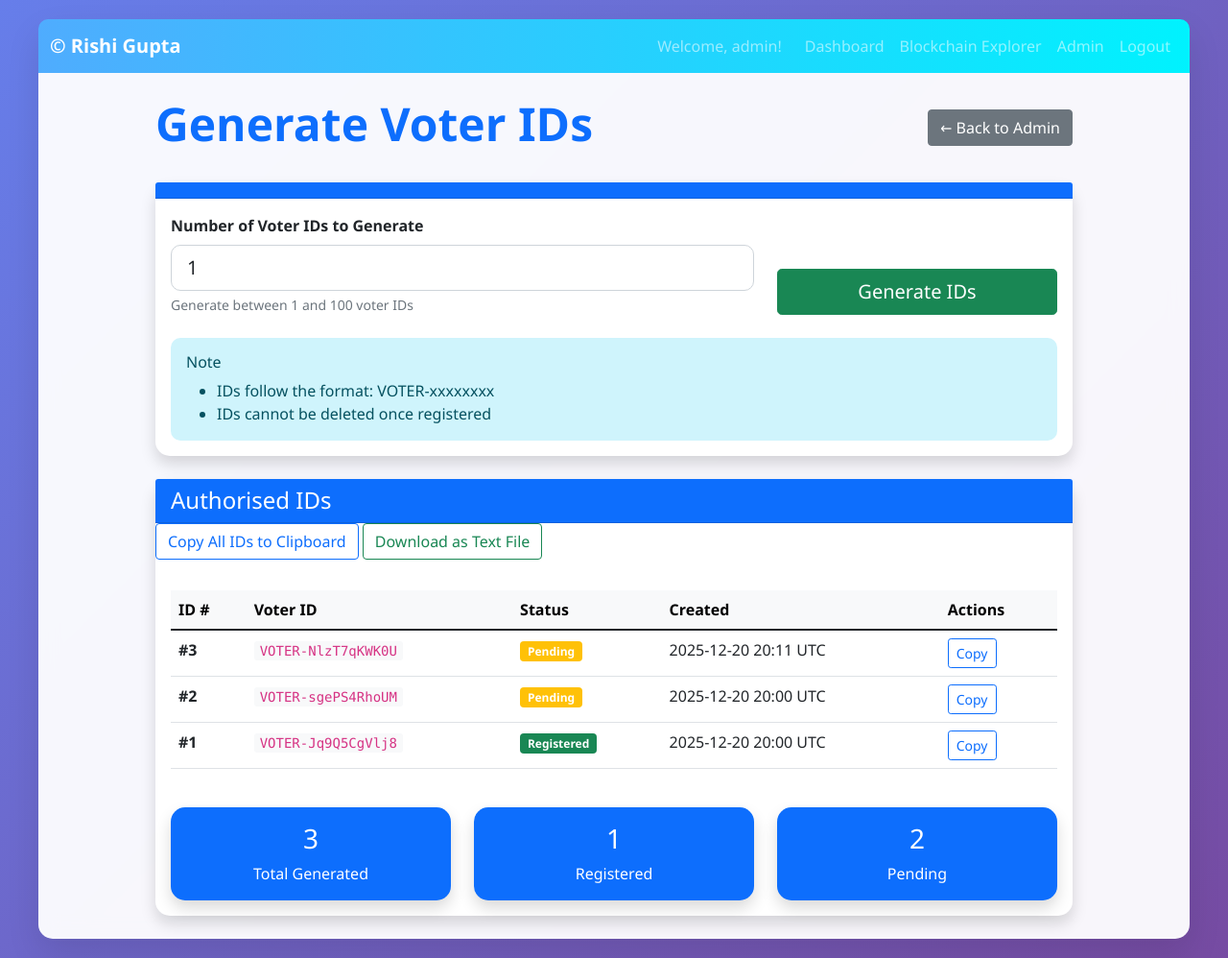
After one commit to rishh-i/Blockchain-Voting-RG, a Flask app: page /voting/admin/generate_voter_ids in a window 1280 px wide. The commit adds this page. Shown: the whole page at 96% size. Run offline with Flask 3, Linux system fonts and the light colour scheme; a user stored in the database is signed in; some libraries are stand-ins or nearby versions.

Commit message:
changes to voter registration
Key change: Admin generates unique voter IDs which can be assigned to students. They use this to register.

- New db table to store voter ids.
- input validation on registration.
- new routes for admin to generate ids.
- html for new sections

```diff
--- a/app.py
+++ b/app.py
@@ -61,6 +61,7 @@ def create_app():
         from models.election import Election
         from models.candidate import Candidate
         from models.vote_record import VoteRecord
+        from models.authorised_voter import AuthorisedVoter
         # from models.feedback import Feedback
         # ide shows models are not used, but they are needed for db creation
 
--- a/models/user.py
+++ b/models/user.py
@@ -8,7 +8,6 @@ from database import db
 class User(UserMixin, Base):
     __tablename__ = "users"
 
-    #id = db.Column(db.Integer, primary_key=True)
     voter_id = db.Column(db.String(50), unique=True, nullable=False)
     hashed_password = db.Column(db.String(128), nullable=False)
     is_admin = db.Column(db.Boolean, default=False)
--- a/routes/voting_routes.py
+++ b/routes/voting_routes.py
@@ -149,6 +149,7 @@ def vote_key(item):
     # this could also be replaced by using lambda function in sort call
     return item["votes"]
 
+
 @voting_bp.route("/results/<int:election_id>")
 @login_required
 def results(election_id):
@@ -183,6 +184,54 @@ def results(election_id):
 
 #admin routes below:
 
+from secrets import token_urlsafe
+from models.authorised_voter import AuthorisedVoter
+
+@voting_bp.route("/admin/generate_voter_ids", methods=["GET", "POST"])
+@login_required
+def generate_voter_ids():
+    if not current_user.is_admin:
+        flash("Admin access required", "error")
+        return redirect(url_for("voting.dashboard"))
+
+    generated_ids = []
+
+    if request.method == "POST":
+        count = request.form.get("count", type=int, default=1)
+
+        if count < 1 or count > 100:
+            flash("Please generate between 1-100 voter IDs.", "error")
+            return render_template("generate_voter_ids.html")
+
+        try:
+            for _ in range(count): # underscore used since var not needed
+                # generates a unique voter ID using token_urlsafe
+                voter_id = f"VOTER-{token_urlsafe(8)}" # parameter is for num of random bytes
+
+                # to ensure ids are unique
+                while AuthorisedVoter.query.filter_by(voter_id=voter_id).first():
+                    voter_id = f"VOTER-{token_urlsafe(8)}"
+
+                auth_voter = AuthorisedVoter(voter_id=voter_id)
+                db.session.add(auth_voter)
+                generated_ids.append(voter_id)
+
+            db.session.commit()
+            flash(f"Generated {count} voter IDs.", "success")
+
+            all_authorised_voters = AuthorisedVoter.query.order_by(AuthorisedVoter.created_at.desc()).all()
+            return render_template("generate_voter_ids.html", generated_ids=generated_ids, all_authorised_voters=all_authorised_voters)
+
+        except Exception as e:
+            db.session.rollback()
+            flash("Error occured generating IDs", "error")
+
+    # for GET requests
+    all_authorised_voters = AuthorisedVoter.query.order_by(AuthorisedVoter.created_at.desc()).all()
+
+    return render_template("generate_voter_ids.html", all_authorised_voters=all_authorised_voters)
+
+
 @voting_bp.route("/admin/elections")
 @login_required
 def admin_elections():
@@ -192,6 +241,7 @@ def admin_elections():
 
     elections = Election.query.all()
     return render_template("admin_elections.html", elections=elections)
+
 
 @voting_bp.route("/admin/create_election", methods=["GET","POST"])
 @login_required
@@ -227,6 +277,7 @@ def create_election():
 
     return render_template("create_election.html")
 
+
 @voting_bp.route("/admin/add_candidate/<int:election_id>", methods=["GET", "POST"])
 @login_required
 def add_candidate(election_id):
@@ -256,6 +307,7 @@ def add_candidate(election_id):
             flash("Error adding candidate", "error")
 
     return render_template("add_candidate.html", election=election)
+
 
 @voting_bp.route("/debug/blockchain")
 @login_required
--- /dev/null
+++ b/templates/generate_voter_ids.html
@@ -0,0 +1,280 @@
+{% extends "base.html" %}
+
+{% block title %}Generate Voter IDs{% endblock %}
+
+{% block content %}
+<div class="row justify-content-center">
+    <div class="col-lg-10">
+        <div class="d-flex justify-content-between align-items-center mb-4">
+            <h1 class="display-5 fw-bold text-primary">Generate Voter IDs</h1>
+            <a href="{{ url_for('voting.admin_elections') }}" class="btn btn-secondary">
+                ← Back to Admin
+            </a>
+        </div>
+
+
+        <div class="card mb-4">
+            <div class="card-header bg-primary text-white">
+                <h4 class="mb-0"> </h4>
+            </div>
+            <div class="card-body">
+                <form method="POST">
+                    <div class="row align-items-end">
+                        <div class="col-md-8">
+                            <label for="count" class="form-label fw-bold">Number of Voter IDs to Generate</label>
+                            <input type="number" class="form-control form-control-lg" id="count" name="count"
+                                   min="1" max="100" value="1" required>
+                            <div class="form-text">Generate between 1 and 100 voter IDs</div>
+                        </div>
+                        <div class="col-md-4">
+                            <button type="submit" class="btn btn-success btn-lg w-100">
+                                Generate IDs
+                            </button>
+                        </div>
+                    </div>
+                </form>
+
+                <div class="alert alert-info mt-4 mb-0">
+                    <h6 class="alert-heading">Note</h6>
+                    <ul class="mb-0">
+                        <li>IDs follow the format: VOTER-xxxxxxxx</li>
+                        <li>IDs cannot be deleted once registered</li>
+                    </ul>
+                </div>
+            </div>
+        </div>
+
+
+        {% if generated_ids %}
+        <div class="card mb-4">
+            <div class="card-header bg-primary text-white">
+                <h4 class="mb-0">Recently Generated Voter IDs</h4>
+            </div>
+            <div class="card-body">
+                <div class="alert alert-success">
+                    <strong>Success!</strong> {{ generated_ids|length }} voter IDs have been generated.
+                </div>
+
+                <div class="mb-3">
+                    <button class="btn btn-outline-primary" onclick="copyAllIDs()">
+                        Copy All IDs to Clipboard
+                    </button>
+                    <button class="btn btn-outline-success" onclick="downloadIDs()">
+                        Download as Text File
+                    </button>
+                </div>
+
+                <div class="row">
+                    {% for voter_id in generated_ids %}
+                    <div class="col-md-6 col-lg-4 mb-2">
+                        <div class="card border-success">
+                            <div class="card-body p-2 d-flex justify-content-between align-items-center">
+                                <code class="voter-id-text">{{ voter_id }}</code>
+                                <button class="btn btn-sm btn-outline-primary"
+                                        onclick="copyToClipboard('{{ voter_id }}', this)">
+                                    📋
+                                </button>
+                            </div>
+                        </div>
+                    </div>
+                    {% endfor %}
+                </div>
+
+                <textarea id="allIdsText" style="display:none;">{% for vid in generated_ids %}{{ vid }}
+{% endfor %}</textarea>
+            </div>
+        </div>
+        {% endif %}
+
+        <!-- Authorised IDs -->
+        <div class="card">
+            <div class="card-header bg-primary text-white">
+                <h4 class="mb-0">Authorised IDs</h4>
+            </div>
+
+            <div class="mb-3">
+            <button class="btn btn-outline-primary" onclick="copyAllAuthIDs()">
+                Copy All IDs to Clipboard
+            </button>
+            <button class="btn btn-outline-success" onclick="downloadAuthIDs()">
+                Download as Text File
+            </button>
+        </div>
+
+        <textarea id="authIdsText" style="display:none;">{% for v in all_authorised_voters %}{{ v.voter_id }}
+        {% endfor %}</textarea>
+
+        <script>
+        function copyAllAuthIDs() {
+            const allIdsText = document.getElementById('authIdsText').value;
+            navigator.clipboard.writeText(allIdsText).then(function() {
+                alert('All authorised voter IDs copied to clipboard!');
+            }).catch(function(err) {
+                alert('Failed to copy: ' + err);
+            });
+        }
+
+        function downloadAuthIDs() {
+            const allIdsText = document.getElementById('authIdsText').value;
+            const blob = new Blob([allIdsText], { type: 'text/plain' });
+            const url = window.URL.createObjectURL(blob);
+            const a = document.createElement('a');
+            a.href = url;
+            a.download = 'authorised_voter_ids_' + new Date().toISOString().split('T')[0] + '.txt';
+            document.body.appendChild(a);
+            a.click();
+            window.URL.revokeObjectURL(url);
+            document.body.removeChild(a);
+        }
+        </script>
+
+            <div class="card-body">
+                <!-- html -->
+                {% if all_authorised_voters %}
+                    <div class="table-responsive">
+                        <table class="table table-hover">
+                            <thead class="table-light">
+                                <tr>
+                                    <th>ID #</th>
+                                    <th>Voter ID</th>
+                                    <th>Status</th>
+                                    <th>Created</th>
+                                    <th>Actions</th>
+                                </tr>
+                            </thead>
+                            <tbody>
+                                {% for voter in all_authorised_voters %}
+                                <tr>
+                                    <td class="fw-bold">#{{ voter.id }}</td>
+                                    <td><code>{{ voter.voter_id }}</code></td>
+                                    <td>
+                                        {% if voter.is_registered %}
+                                            <span class="badge bg-success">Registered</span>
+                                        {% else %}
+                                            <span class="badge bg-warning">Pending</span>
+                                        {% endif %}
+                                    </td>
+                                    <td>{{ voter.created_at.strftime('%Y-%m-%d %H:%M UTC') }}</td>
+                                    <td>
+                                        <button class="btn btn-sm btn-outline-primary"
+                                                onclick="copyToClipboard('{{ voter.voter_id }}', this)">
+                                            Copy
+                                        </button>
+                                    </td>
+                                </tr>
+                                {% endfor %}
+                            </tbody>
+                        </table>
+                    </div>
+
+                    <!-- Statistics -->
+                    <div class="row mt-4">
+                        <div class="col-md-4">
+                            <div class="card bg-primary text-white">
+                                <div class="card-body text-center">
+                                    <h3>{{ all_authorised_voters|length }}</h3>
+                                    <p class="mb-0">Total Generated</p>
+                                </div>
+                            </div>
+                        </div>
+                        <div class="col-md-4">
+                            <div class="card bg-primary text-white">
+                                <div class="card-body text-center">
+                                    {% set registered_count = all_authorised_voters|selectattr('is_registered', 'equalto', true)|list|length %}
+                                    <h3>{{ registered_count }}</h3>
+                                    <p class="mb-0">Registered</p>
+                                </div>
+                            </div>
+                        </div>
+                        <div class="col-md-4">
+                            <div class="card bg-primary text-white">
+                                <div class="card-body text-center">
+                                    {% set pending_count = all_authorised_voters|selectattr('is_registered', 'equalto', false)|list|length %}
+                                    <h3>{{ pending_count }}</h3>
+                                    <p class="mb-0">Pending</p>
+                                </div>
+                            </div>
+                        </div>
+                    </div>
+                {% else %}
+                    <div class="text-center py-5">
+                        <div class="display-1 text-muted"></div>
+                        <h4 class="text-muted">No IDs Generated Yet</h4>
+                    </div>
+                {% endif %}
+
+            </div>
+        </div>
+    </div>
+</div>
+
+<style>
+.form-control:focus {
+    border-color: #28a745;
+    box-shadow: 0 0 0 0.2rem rgba(40, 167, 69, 0.25);
+}
+
+.form-control-lg {
+    border-radius: 10px;
+}
+
+.card {
+    box-shadow: 0 0.5rem 1rem rgba(0, 0, 0, 0.15);
+}
+
+code.voter-id-text {
+    font-size: 0.9rem;
+    font-weight: bold;
+    color: #495057;
+}
+
+.table code {
+    background-color: #f8f9fa;
+    padding: 2px 6px;
+    border-radius: 3px;
+}
+</style>
+{% endblock %}
+
+{% block scripts %}
+<script>
+function copyToClipboard(text, button) {
+    navigator.clipboard.writeText(text).then(function() {
+        const originalText = button.innerHTML;
+        button.innerHTML = '✓';
+        button.classList.remove('btn-outline-primary');
+        button.classList.add('btn-success');
+
+        setTimeout(function() {
+            button.innerHTML = originalText;
+            button.classList.remove('btn-success');
+            button.classList.add('btn-outline-primary');
+        }, 2000);
+    }).catch(function(err) {
+        alert('Failed to copy: ' + err);
+    });
+}
+
+function copyAllIDs() {
+    const allIdsText = document.getElementById('allIdsText').value;
+    navigator.clipboard.writeText(allIdsText).then(function() {
+        alert('All voter IDs copied to clipboard!');
+    }).catch(function(err) {
+        alert('Failed to copy: ' + err);
+    });
+}
+
+function downloadIDs() {
+    const allIdsText = document.getElementById('allIdsText').value;
+    const blob = new Blob([allIdsText], { type: 'text/plain' });
+    const url = window.URL.createObjectURL(blob);
+    const a = document.createElement('a');
+    a.href = url;
+    a.download = 'voter_ids_' + new Date().toISOString().split('T')[0] + '.txt';
+    document.body.appendChild(a);
+    a.click();
+    window.URL.revokeObjectURL(url);
+    document.body.removeChild(a);
+}
+</script>
+{% endblock %}
```
Also changed, not shown: blockchain.json (+3 -35 lines), models/authorised_voter.py (added, +11 -0 lines), routes/auth_routes.py (+16 -1 lines), templates/admin_elections.html (+5 -2 lines), instance/voting.db.
